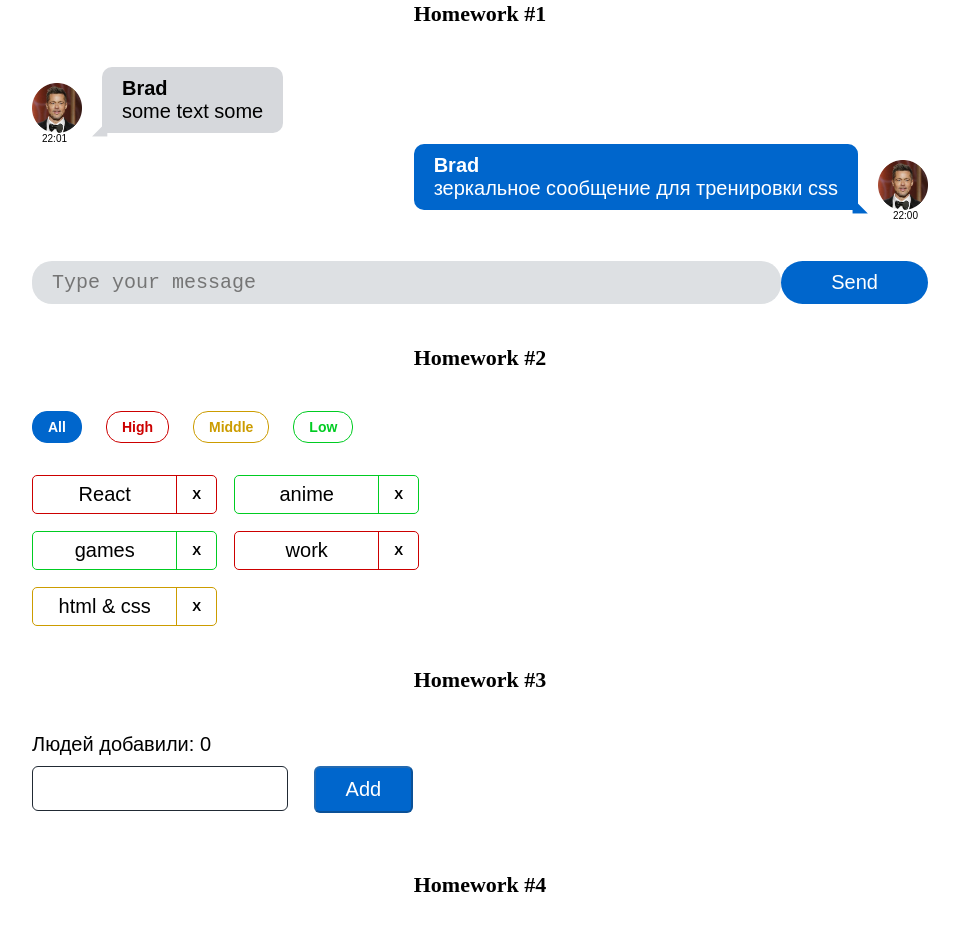
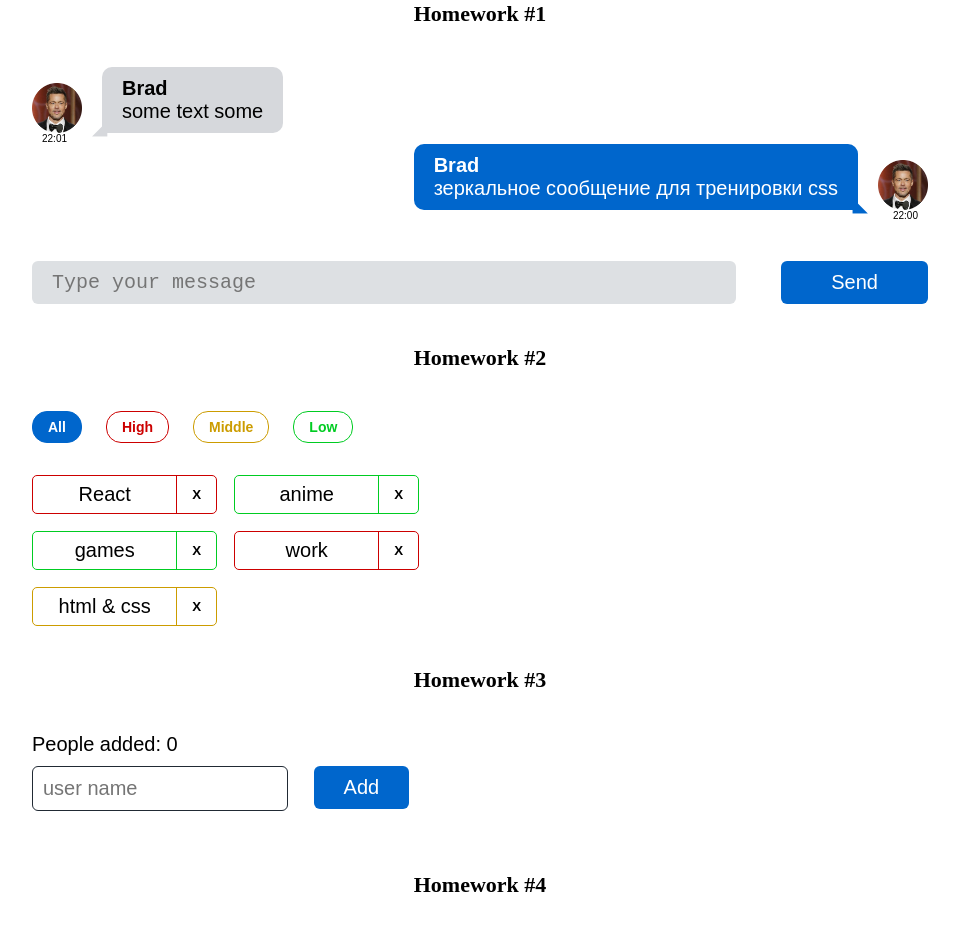
Before and after one commit to reegulus/HW_Ignat, a React (Create React App) app: page / in a window 1280 px wide. Shown: the top 936 px of the page, without its empty margins (160-1119 px from the left). Built offline with nearby package versions, Linux system fonts and the light colour scheme.

Commit message:
refactoring

```diff
--- a/src/s2-homeworks/hw01/message-sender/MessageSender.module.css
+++ b/src/s2-homeworks/hw01/message-sender/MessageSender.module.css
@@ -9,22 +9,22 @@
 .textarea {
     font-size: 1em;
     resize: none;
-    width: 60vw;
-    height: 1em;
+    width: 55vw;
+    height: 2em;
     padding: .5em 1em;
-    outline: none;
+    /*outline: none;*/
     border: none;
     background-color: #dde0e3;
-    border-radius: 20px;
+    border-radius: .3em;
 }
 
 .button {
     padding: .5em 2.5em;
-    border: none;
-    border-radius: 25px;
-    background-color: #0066cc;
     font-size: 1em;
     color: #FFFFFF;
+    background-color: #0066cc;
+    border: none;
+    border-radius: .3em;
 }
 
 .button:hover {
--- a/src/s2-homeworks/hw03/Greeting.module.css
+++ b/src/s2-homeworks/hw03/Greeting.module.css
@@ -15,8 +15,8 @@
 }
 
 .input {
+    font-size: 1em;
     padding: .5em;
-    font-size: 1em;
     width: 20vw;
     margin-right: 2vw;
     border-radius: .3em;
@@ -33,22 +33,25 @@
 .button {
     padding: .5em 1.5em;
     font-size: 1em;
-    color: white;
+    color: #FFFFFF;
     background-color: #0066cc;
+    border: none;
     border-radius: .3em;
-    cursor: pointer;
+    /*cursor: pointer;*/
 
 }
 
 .button:hover {
-    background-color: #0059b3;
+    background-color: #dde0e3;
+    color: #0066cc;
+    outline: .05em solid #0066cc;
 }
 
 .button:focus {
 }
 
 .button:active {
-    background-color: #00122c;
+    /*background-color: #00122c;*/
 }
 
 .button:disabled {
--- a/src/s2-homeworks/hw03/Greeting.tsx
+++ b/src/s2-homeworks/hw03/Greeting.tsx
@@ -30,7 +30,7 @@ const Greeting: React.FC<GreetingPropsType> = (
     return (
         <div id={'hw3-form'} className={s.greetingForm}>
             <div className={s.text}>
-                {'Людей добавили: '}
+                {'People added: '}
                 <span id={'hw3-users-total'}>
                     {totalUsers}
                 </span>
@@ -40,6 +40,7 @@ const Greeting: React.FC<GreetingPropsType> = (
                 <div>
                     <input
                         id={'hw3-input'}
+                        placeholder={'user name'}
                         value={name}
                         onChange={setNameCallback}
                         className={inputClass}
@@ -63,7 +64,7 @@ const Greeting: React.FC<GreetingPropsType> = (
 
             {lastUserName && (
                 <div className={s.greeting}>
-                    Привет <span id={'hw3-last-user'}>{lastUserName}</span>!
+                    Hello,  <span id={'hw3-last-user'}>{lastUserName}</span>!)
                 </div>
             )}
         </div>
--- a/src/s2-homeworks/hw03/GreetingContainer.tsx
+++ b/src/s2-homeworks/hw03/GreetingContainer.tsx
@@ -10,7 +10,7 @@ type GreetingContainerPropsType = {
 export const pureAddUser = (name: string, setError: (error: string)=> void, setName: (name: string)=> void, addUserCallback: any) => {
     // если имя пустое - показать ошибку, иначе - добавить юзера и очистить инпут
    if(name === '') {
-       setError('Ошибка! Введите имя!')
+       setError('Error! Enter name!')
    }
    addUserCallback(name)
    setName('')
@@ -18,7 +18,7 @@ export const pureAddUser = (name: string, setError: (error: string)=> void, setN
 
 export const pureOnBlur = (name: string, setError: (error: string)=> void) => { // если имя пустое - показать ошибку
     if(name === '') {
-        setError('Ошибка! Введите имя!')
+        setError('Error! Enter name!')
     }
 }
 
--- a/src/s2-homeworks/hw04/HW4.tsx
+++ b/src/s2-homeworks/hw04/HW4.tsx
@@ -5,7 +5,7 @@ import Stand from './Stand'
 /*
 * 1 - понять (и простить) SuperInputText ✔
 * 2 - в зависимости от типа и дизэйбла прицепить нужный класс в SuperButton.tsx (строка 21)
-* 3 - дописать onChangeCallback в SuperCheckbox.tsx чтоб оба чекбокса работали на стенде
+* 3 - дописать onChangeCallback в SuperCheckbox.tsx чтоб оба чекбокса работали на стенде ✔
 * 4 - сделать стили в соответствии с дизайном
 * */
 
--- a/src/s2-homeworks/hw04/common/c3-SuperCheckbox/SuperCheckbox.tsx
+++ b/src/s2-homeworks/hw04/common/c3-SuperCheckbox/SuperCheckbox.tsx
@@ -27,7 +27,8 @@ const SuperCheckbox: React.FC<SuperCheckboxPropsType> = (
     }
 ) => {
     const onChangeCallback = (e: ChangeEvent<HTMLInputElement>) => {
-        // задачка на написание онченджа
+        onChange?.(e)// задачка на написание онченджа ✔
+        onChangeChecked?.(e.currentTarget.checked)
 
     }
 
```
